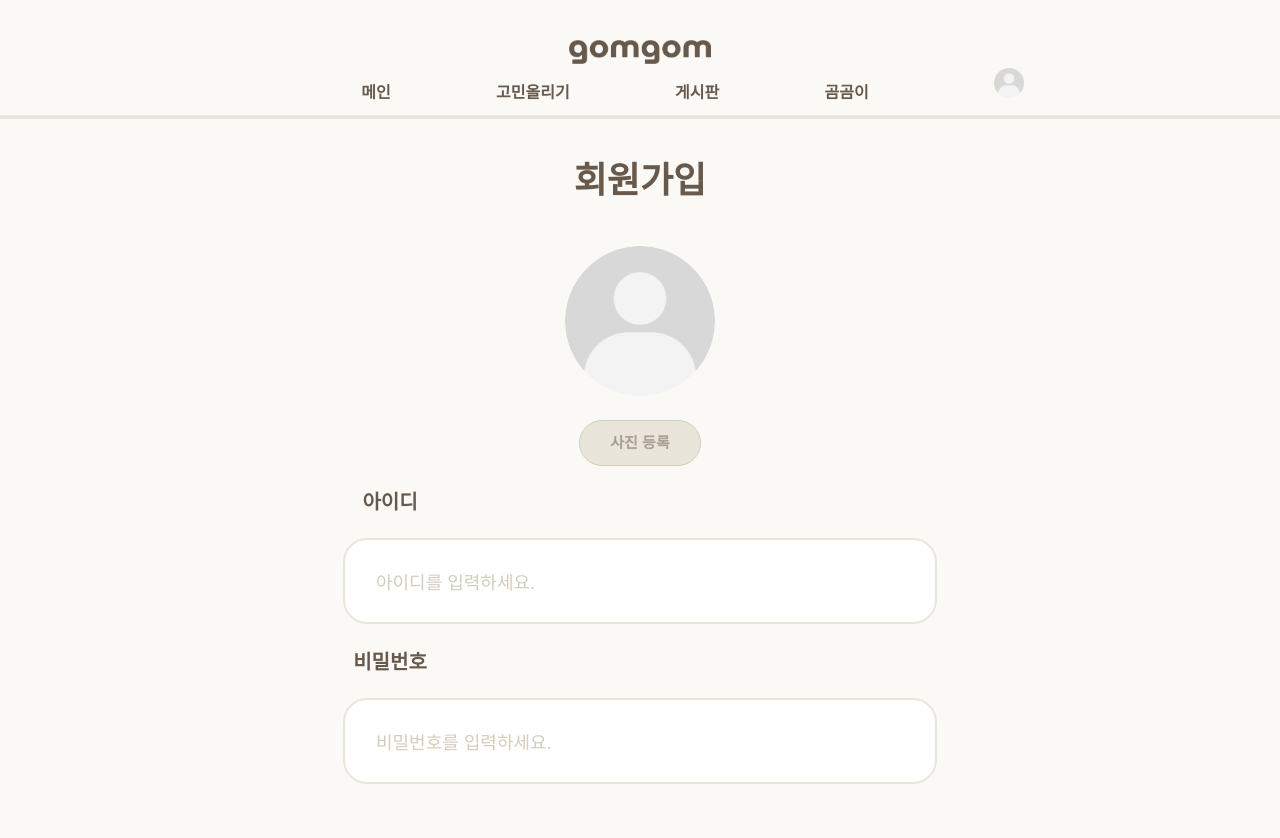
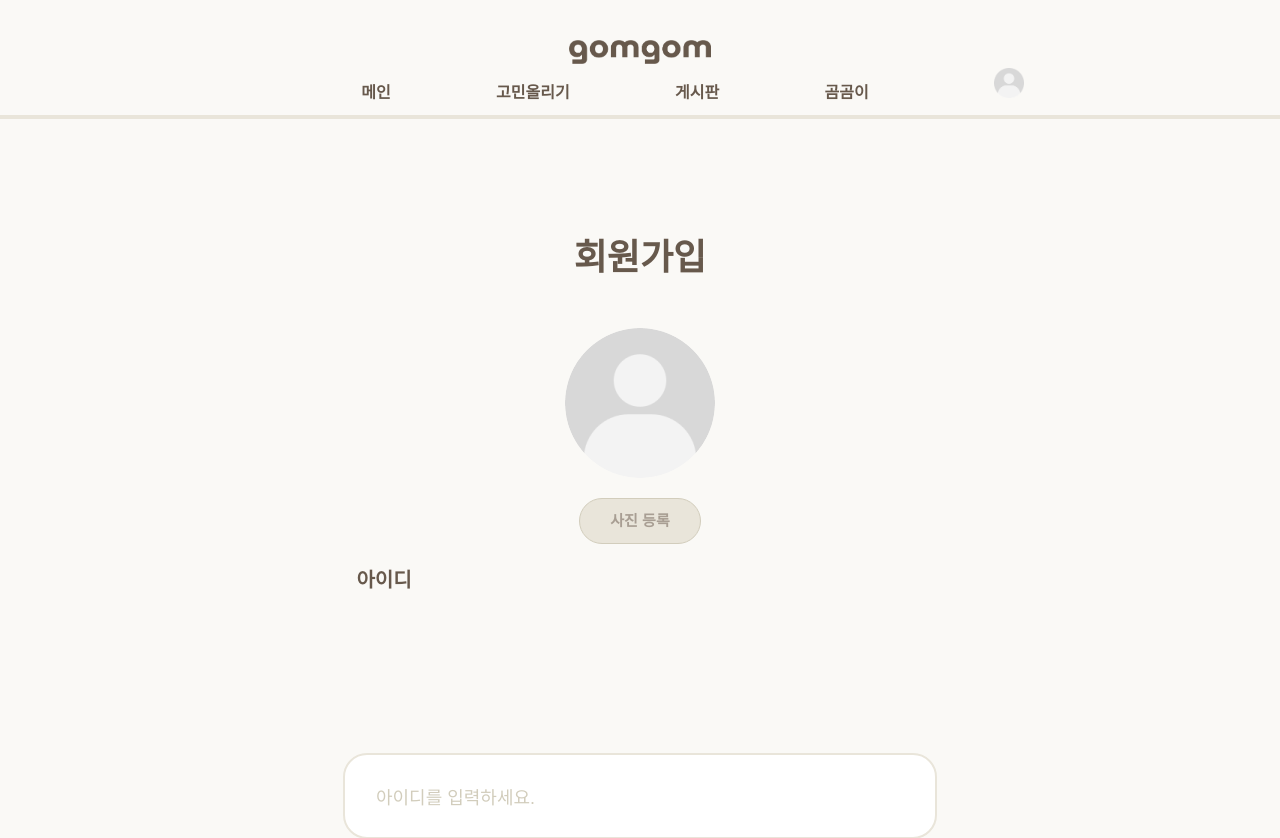
Before and after one commit to TeamBeeear/WebFrameWork, a React (Create React App) app in the folder gomgom/: page /signup in a window 1280 px wide. Shown: the top 838 px of the page. Built offline with nearby package versions, Linux system fonts and the light colour scheme; no server answers.

Commit message:
style: SignUp 스타일 수정

```diff
--- a/gomgom/src/css/SignUp.css
+++ b/gomgom/src/css/SignUp.css
@@ -5,31 +5,6 @@
     top: 115px;
     position: absolute;
     background: #E9E5DA;
-}
-
-.signup-heading {
-    color: #67594C;
-    font-size: 36px;
-    font-family: 'Pretendard', sans-serif;
-    font-weight: 700;
-    line-height: 57.60px;
-    word-wrap: break-word;
-
-}
-
-.signup-form {
-    display: 'flex';
-    flex-direction: 'column';
-    width: 100%;
-    height: 100%;
-}
-
-.user-img {
-    width: 150px;
-    height: 150px;
-    object-fit: cover;
-    border-radius: 9999px;
-    display: 'block';
 }
 
 .upload-button {
@@ -47,16 +22,6 @@
     font-family: 'Pretendard', sans-serif;
     font-weight: 700;
     line-height: 44px;
-    word-wrap: break-word;
-}
-
-.id-heading {
-    margin-right: 25em;
-    color: #67594C;
-    font-size: 20px;
-    font-family: 'Pretendard', sans-serif;
-    font-weight: 700;
-    line-height: 32px;
     word-wrap: break-word;
 }
 
@@ -90,23 +55,7 @@
     word-wrap: break-word;
 }
 
-.passwd-heading {
-    margin-right: 25em;
-    color: #67594C;
-    font-size: 20px;
-    font-family: 'Pretendard', sans-serif;
-    font-weight: 700;
-    line-height: 32px;
-    word-wrap: break-word;
-}
-
 @media (max-width: 768px) {
-    .id-heading,
-    .passwd-heading {
-        margin: 0; /* 화면이 작아질 때 왼쪽과 오른쪽 여백 제거 */
-        margin-left: 40px;
-        text-align: left;
-    }
     .id-input,
     .passwd-input {
         width: 370px;
--- a/gomgom/src/pages/Login.jsx
+++ b/gomgom/src/pages/Login.jsx
@@ -21,7 +21,7 @@ const Login = () => {
 
       const handleSignupClick = () => {
         // 페이지 이동 처리
-        window.location.href = '/signup';
+        window.location.href = '/';
       };
 
     return (
@@ -32,7 +32,7 @@ const Login = () => {
             <img src={gomgom} className="gomgom-img"></img>
             <p className="title1">고민하지말고,<br/></p>
             <p className="title2">곰곰에서 고민을 나누어요</p>
-            <form className="signup-form">
+            <form className="login-form">
                     <input type="input" className="id-input" placeholder="아이디를 입력하세요." onChange={handleIdChange} />
                     <input type="password" className="passwd-input" placeholder="비밀번호를 입력하세요." onChange={handlePasswordChange} />
                 <button type="submit" className="login-submit" style={{
--- a/gomgom/src/pages/Post.jsx
+++ b/gomgom/src/pages/Post.jsx
@@ -120,7 +120,7 @@ const Post = () => {
             <Header />
             <Nav />
             <div className="separator-line"></div>
-            <form className="signup-form">
+            <form className="post-form">
                 <p className="worry-title" style={titleStyle}>고민 제목<br/></p>
                 <input type="input" className="worry-title-input" placeholder="제목을 입력하세요." />
                 <p className="option-content" style={titleStyle}>선택지 내용</p>
--- a/gomgom/src/pages/SignUp.jsx
+++ b/gomgom/src/pages/SignUp.jsx
@@ -24,28 +24,90 @@ const SignUp = () => {
         const file = event.target.files[0];
         if (file) {
           const imageURL = URL.createObjectURL(file);
-          setSelectedImage(imageURL);
+          setSelectedImage(imageURL); // 파일을 선택해서 받아온 url로 이미지 설정
         }
       };
+
+      const handleSignupClick = () => {
+        window.location.href = '/login'; // 로그인 페이지로 이동
+      };
+
+      const SignupTitleStyle = {
+        color: "#67594C",
+        fontSize: '36px',
+        fontFamily: "Pretendard",
+        fontWeight: 700,
+        marginTop: "7rem",
+        marginBottom: "3rem",
+        wordWrap: "break-word"
+      }
+
+      const userImageStyle = {
+        width: "150px",
+        height: "150px",
+        objectFit: "cover",
+        borderRadius: "50%",
+        display: "block",
+        margin: "0 auto"
+      }
+
+      const SignupCategoryStyle = {
+        color: "#67594C",
+        fontSize: 20,
+        fontFamily: "Pretendard",
+        fontWeight: 700,
+        wordWrap: "break-word",
+        marginRight: "32rem",
+        marginBottom: "1.5rem"
+      }
+
+      const inputStyle = {
+        width: '557px',
+        height: '80px',
+        background: 'white',
+        borderRadius: '24px',
+        border: '2px solid #E9E5DA',
+        display: 'block',
+        margin: '0 auto 22px', // 간격을 마지막에 추가
+        marginTop: '10rem',
+        color: '#67594C',
+        fontSize: '24px',
+        fontFamily: 'Pretendard, sans-serif',
+        fontWeight: 700,
+        lineHeight: '38.40px',
+        paddingLeft: '31px',
+        wordWrap: 'break-word',
+      };
+
+      const placeholderStyle = {
+        color: '#D2CDBC',
+        fontSize: '18px',
+        fontFamily: 'Pretendard, sans-serif',
+        fontWeight: 500,
+        lineHeight: '18%',
+        wordWrap: 'break-word',
+      };
+
 
     return (
         <div style={{ display: "flex", flexDirection: "column" }}>
             <Header />
             <Nav />
             <div className="separator-line"></div>
-            <p className="signup-heading">회원가입</p>
+            <p style={SignupTitleStyle}>회원가입</p>
             <form className="signup-form">
-                <img className="user-img" src={selectedImage || userIcon} alt="userImage" />
+                <img style={userImageStyle} src={selectedImage || userIcon} alt="사용자 이미지" />
                 <label for="fileInput" className="upload-button">
                 <input type="file" id="fileInput" style={{ display: "none" }} accept="image/*" onChange={handleImageUpload} />
                 사진 등록</label>
-                <p className="id-heading">아이디</p>
-                <input type="input" className="id-input" placeholder="아이디를 입력하세요." onChange={handleIdChange} />
-                <p className="passwd-heading">비밀번호</p>
-                <input type="password" className="passwd-input" placeholder="비밀번호를 입력하세요." onChange={handlePasswordChange} />
+                <p style={SignupCategoryStyle}>아이디</p>
+                <input type="input" className="id-input" style={inputStyle} placeholder="아이디를 입력하세요." onChange={handleIdChange} />
+                <p style={SignupCategoryStyle}>비밀번호</p>
+                <input type="password" className="passwd-input" style={inputStyle} placeholder="비밀번호를 입력하세요." onChange={handlePasswordChange} />
                 <button type="submit" className="signup-submit" style={{
                     background: id && password ? '#FFAB5D' : '#E9E5DA'}}
                     disabled={!id || !password} // 입력 필드가 비어 있을 때 버튼 비활성화
+                    onClick={handleSignupClick}
                 >완료</button>
             </form>
             <Footer />
```
